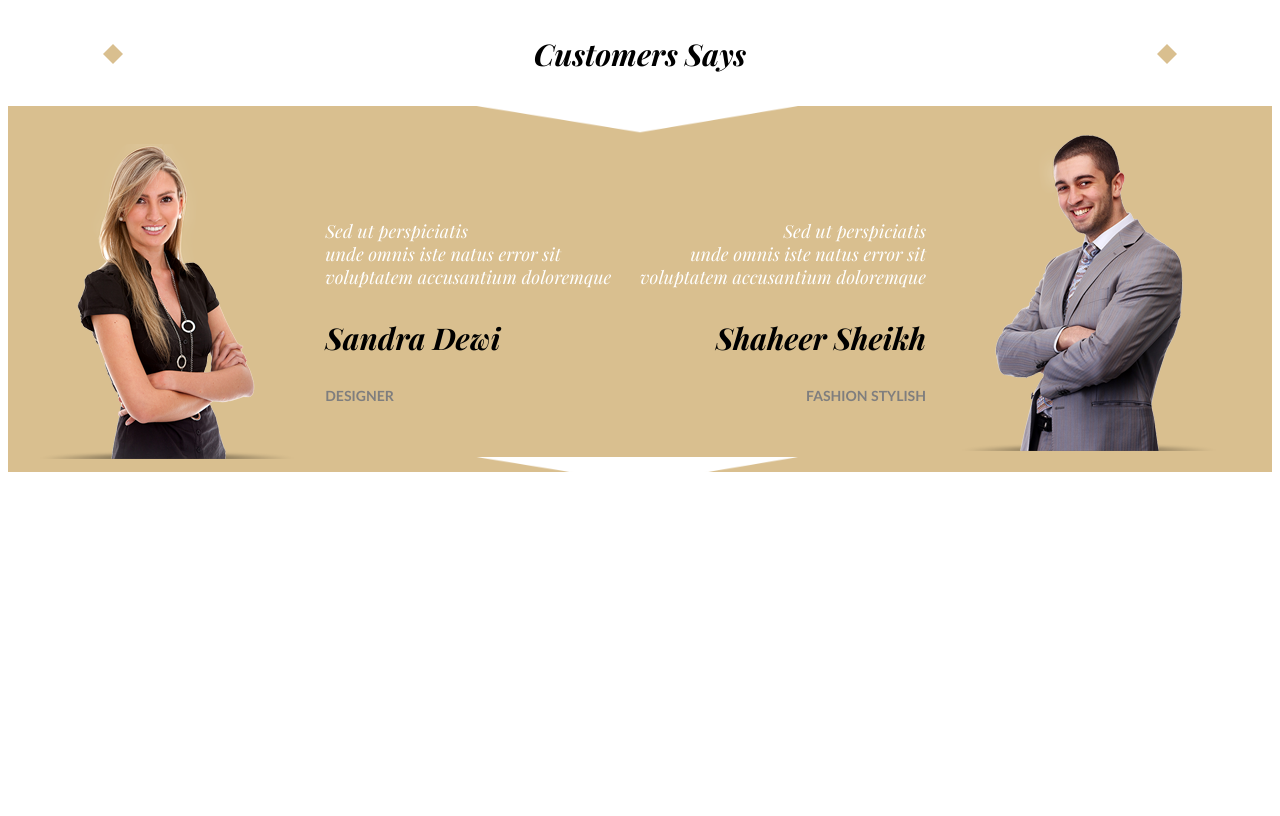
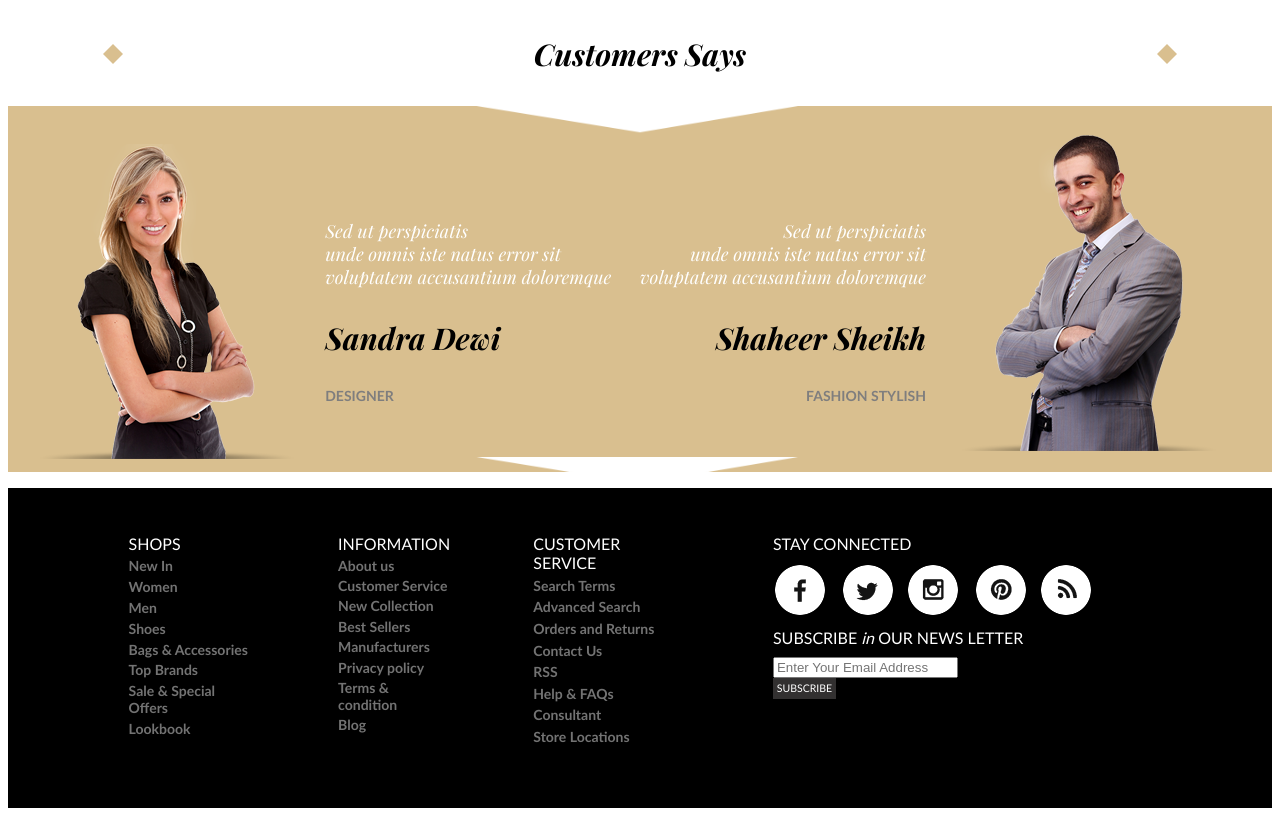
Before and after one commit to ViPalamarchuk/shopia, a plain HTML site: page src/index.html in a window 1280 px wide. Shown: the part 3089-3905 px from the top of the page. Before the commit the page ends 3569 px from the top, so only its background shows below. Drawn offline with nearby package versions, Linux system fonts and the light colour scheme; files that its build step writes are made by us from their sources.

Commit message:
Footer has been finished

```diff
--- a/src/index.html
+++ b/src/index.html
@@ -152,7 +152,55 @@
     </div>
 </aside>
 <footer>
-
+    <ul>
+        <li>
+            <ul>
+                <li class="caption_footer">SHOPS</li>
+                <li>New In</li>
+                <li>Women</li>
+                <li>Men</li>
+                <li>Shoes</li>
+                <li>Bags & Accessories</li>
+                <li>Top Brands</li>
+                <li>Sale & Special Offers</li>
+                <li>Lookbook</li>
+            </ul>
+        </li>
+        <li>
+            <ul>
+                <li class="caption_footer">INFORMATION</li>
+                <li>About us</li>
+                <li>Customer Service</li>
+                <li>New Collection</li>
+                <li>Best Sellers</li>
+                <li>Manufacturers</li>
+                <li>Privacy policy</li>
+                <li>Terms & condition</li>
+                <li>Blog</li>
+            </ul>
+        </li>
+        <li>
+            <ul>
+                <li class="caption_footer">CUSTOMER SERVICE</li>
+                <li>Search Terms</li>
+                <li>Advanced Search</li>
+                <li>Orders and Returns</li>
+                <li>Contact Us</li>
+                <li>RSS</li>
+                <li>Help & FAQs</li>
+                <li>Consultant</li>
+                <li>Store Locations</li>
+            </ul>
+        </li>
+        <li>
+            <ul>
+                <li class="caption_footer">STAY CONNECTED</li>
+                <li><img src="images/sm_footer.png"></li>
+                <li class="caption_footer">SUBSCRIBE <i>in</i> OUR NEWS LETTER</li>
+                <li><form><input type="text" placeholder="Enter Your Email Address"></form><button>SUBSCRIBE</button></li>
+            </ul>
+        </li>
+    </ul>
 </footer>
 </body>
 </html>
--- a/src/scss/footer.scss
+++ b/src/scss/footer.scss
@@ -0,0 +1,48 @@
+@import "main.scss";
+
+footer{
+  clear: both;
+  height: 20em;
+  width: 100%;
+  background-color: rgb(0, 0, 0);
+  background-size: cover;
+  & ul{
+    justify-content: flex-start;
+    & li{
+      margin-top: 3%;
+      margin-left: 3%;
+      display: inline-table;
+      & ul{
+        & .caption_footer{
+          font-family: 'Lato-Regular', serif;
+          font-size: 1em;
+          color: white;
+        }
+        & li {
+          color: rgba(115,115,115,255);
+          display: table;
+          margin-bottom: 0;
+          font-size: 0.875em;
+          font-family: 'Lato-Bold', serif;
+          & button{
+            color: white;
+            background-color: #323030;
+            font-family: Lato-Regular, serif;
+            font-size: 0.750em;
+            border: 0;
+            padding: 0;
+            height: 2em;
+            width: 6em;
+          }
+          & form{
+            border: 0;
+            padding: 0;
+            color: rgba(106,106,106,255);
+            font-size: 0.750em;
+            font-family: Lato-Regular, serif;
+          }
+        }
+      }
+    }
+  }
+}
```
Also changed, not shown: src/images/sm_footer.png (added), 1 other file.
